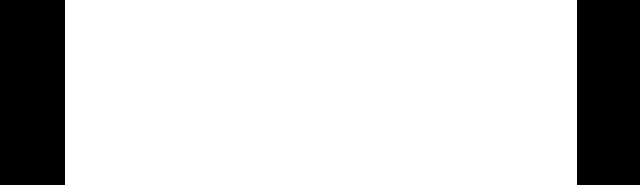
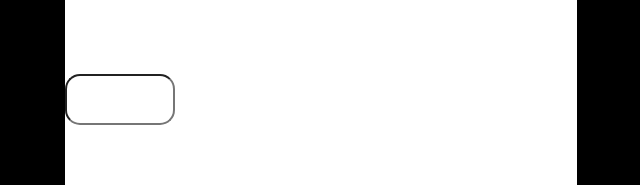
Before and after one commit to lucasaraujo18/password-component, a React (Create React App) app: page / in a window 1280 px wide. Shown: the part 206-391 px from the top of the page, without its empty margins (319-959 px from the left). Built offline with nearby package versions, Linux system fonts and the light colour scheme.

Commit message:
Chamar compoent

```diff
--- a/src/App.js
+++ b/src/App.js
@@ -1,6 +1,5 @@
 import logo from './logo.svg';
 import './App.css';
-import { InputPassword } from './components/passwordComponent/InputPassword';
 
 function App() {
     return (
@@ -18,7 +17,6 @@ function App() {
                 >
                     Learn React
                 </a>
-                <InputPassword />
             </header>
         </div>
     );
--- a/src/components/cardContent/CardPresentation.jsx
+++ b/src/components/cardContent/CardPresentation.jsx
@@ -2,7 +2,7 @@ import React from "react";
 
 import './style.scss';
 
-export function CardPresentation() {
+export function CardPresentation(props) {
     return (
         <div className="main-content">
             <div className="card-presentation">
@@ -10,6 +10,9 @@ export function CardPresentation() {
                     <i className="fab fa-react"></i>
                     <p>Componente para campo de senha</p>
                 </div>
+                <div>
+                    {props.component}
+                </div>
             </div>
         </div>
     )
--- a/src/index.js
+++ b/src/index.js
@@ -4,11 +4,13 @@ import './index.css';
 
 import reportWebVitals from './reportWebVitals';
 import { CardPresentation } from './components/cardContent/CardPresentation';
+import { InputPassword } from './components/passwordComponent/InputPassword';
 
 const root = ReactDOM.createRoot(document.getElementById('root'));
+const component = <InputPassword />
 root.render(
     <React.StrictMode>
-        <CardPresentation></CardPresentation>
+        <CardPresentation component={component}></CardPresentation>
     </React.StrictMode>
 );
 
```
